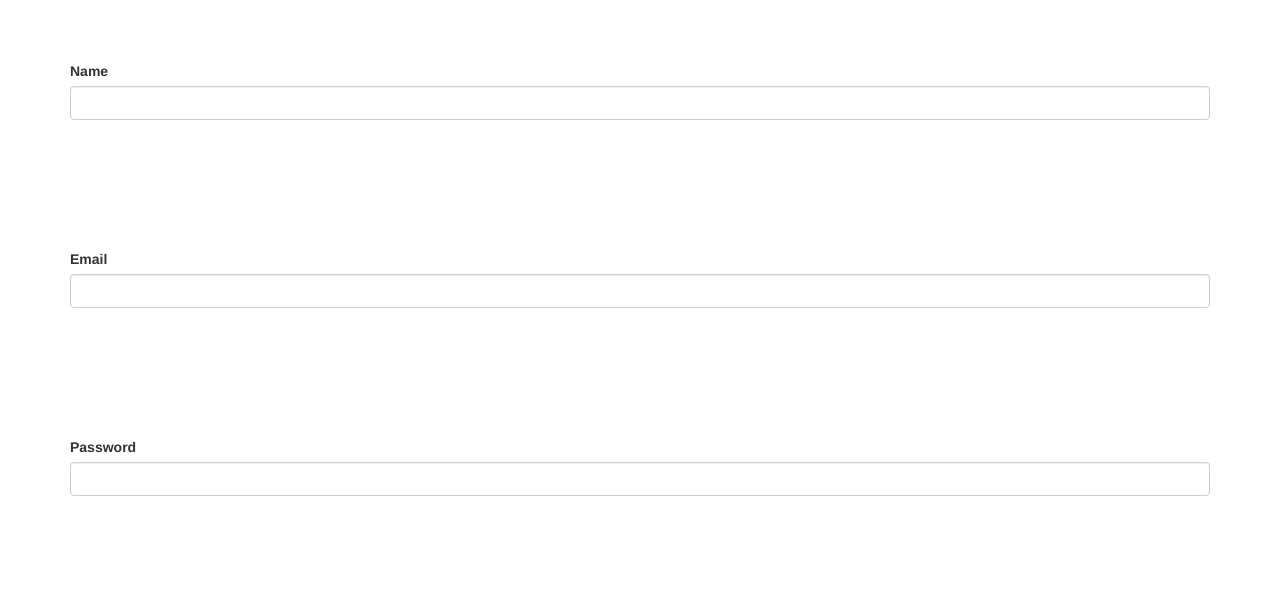
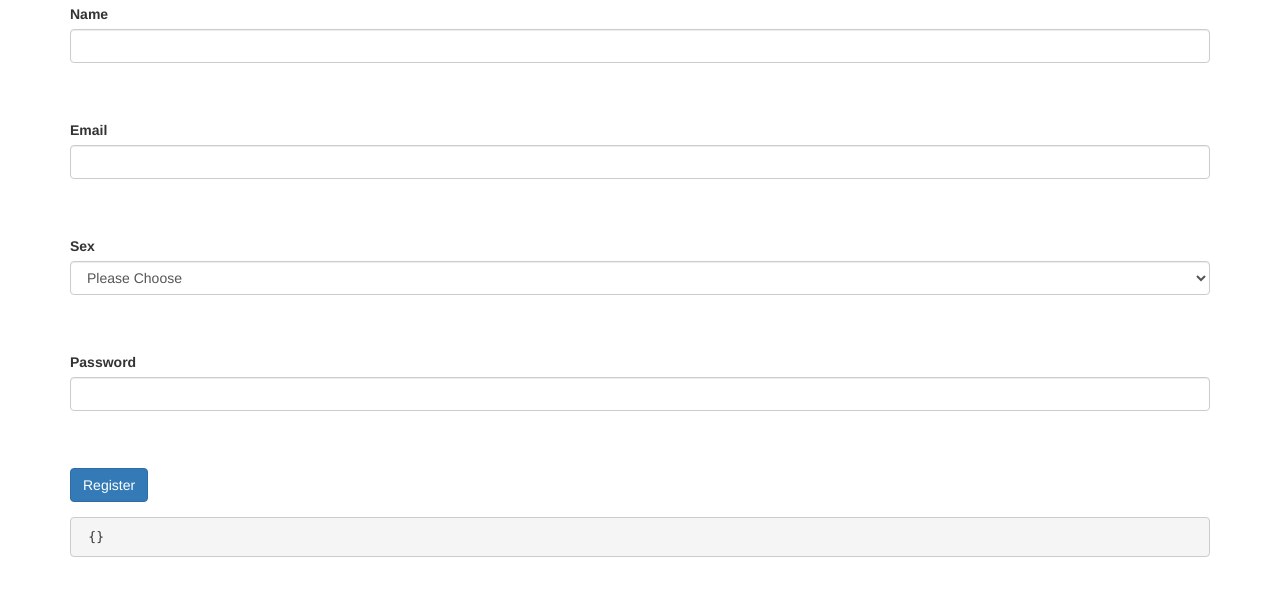
Before and after one commit to aacarr5/angular-udemy, a plain HTML site: page lesson1/index.html in a window 1280 px wide. Shown: the part 53-648 px from the top of the page. Drawn offline with Linux system fonts and the light colour scheme.

Commit message:
Halfway through 2

```diff
--- a/lesson1/index.html
+++ b/lesson1/index.html
@@ -21,21 +21,49 @@
 
 			<div class="form-group" >
 				<label for="name"> Name </label>
-				<input type="text" class="form-control" id="name">
+				<input type="text" class="form-control"
+				 ng-model="formModel.name"
+				 id="name">
 			</div>
 
 			<div class="form-group" >
 				<label for="email"> Email </label>
-				<input type="text" class="form-control" id="email">
+				<input type="text" class="form-control"ng-model="formModel.email"
+				id="email">
+			</div>
+
+			<div class="form-group">
+				<label for="sex"> Sex </label>
+				<select name="sex"
+						id="sex"
+						class="form-control"
+						ng-model="formModel.sex">
+					<option value="" > Please Choose </option>
+					<option value="male">Male</option>
+					<option value="female">Female</option>
+					<option value="Femme Transgender">Femme Transgender</option>
+					<option value="Masc Transgender"> Masc Transgender</option>
+					<optiion value="Non Gender Conforming">Non-Gender Conforming</optiion>
+					<option value="Agender">Agender</option>
+				</select>
 			</div>
 
 			<div class="form-group" >
 				<label for="password"> Password </label>
-				<input type="password" class="form-control" id="password">
+				<input type="password" class="form-control"
+				ng-model="formModel.password"
+				id="password">
 			</div>
 
+
+			<div class="form-group">
+				<button class="btn btn-primary" ng-click="onSubmit()"> Register</button>
+			</div>
+<!-- whenever clicked, it'll do onSubmit funciton on controller for MinMaxCtrl -->
 		</form>
+		<pre> {{formModel | json}}</pre>
 	</div>
+
 
 
 	<script src="../libs/angular/angular.min.js" ></script >
--- a/lesson1/main.css
+++ b/lesson1/main.css
@@ -1,3 +1,3 @@
 .form-group {
-  padding-top: 10%;
+  margin-top: 5%;
 }
--- a/lesson1/main.js
+++ b/lesson1/main.js
@@ -1,5 +1,15 @@
 var app=angular.module('minmax',[])
 
-app.controller("MinMaxCtrl",function($scope) {
+app.controller("MinMaxCtrl",function($scope,$http) {
   $scope.formModel = {};
+
+  $scope.onSubmit = function(){
+  	$http.post('https://minmax-server.herokuapp.com/register/',$scope.formModel).
+  	success(function(data){
+  		console.log(":)")
+  	}).
+  	error(function(error){
+  		console.log(error)
+  	})
+  }
 });
```
